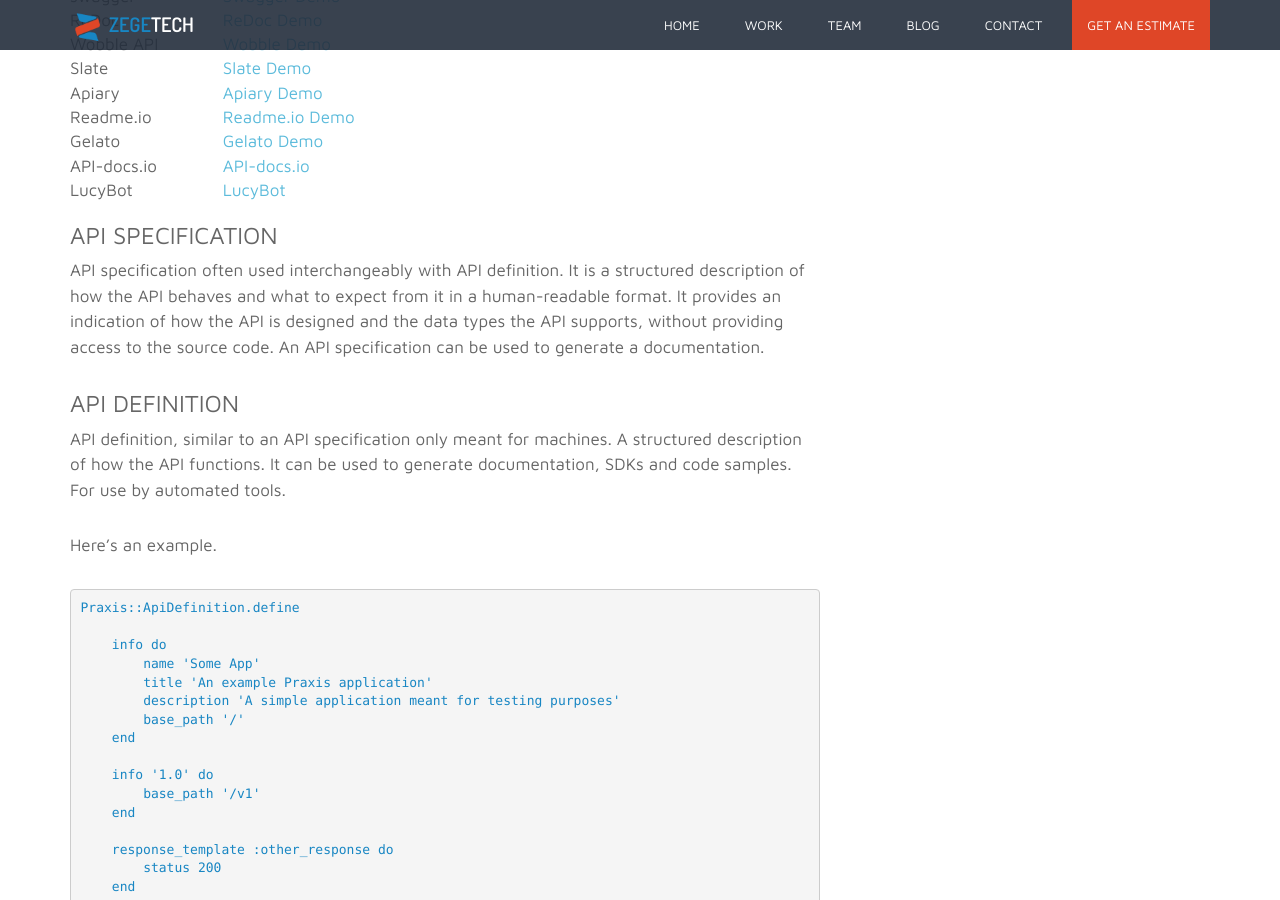
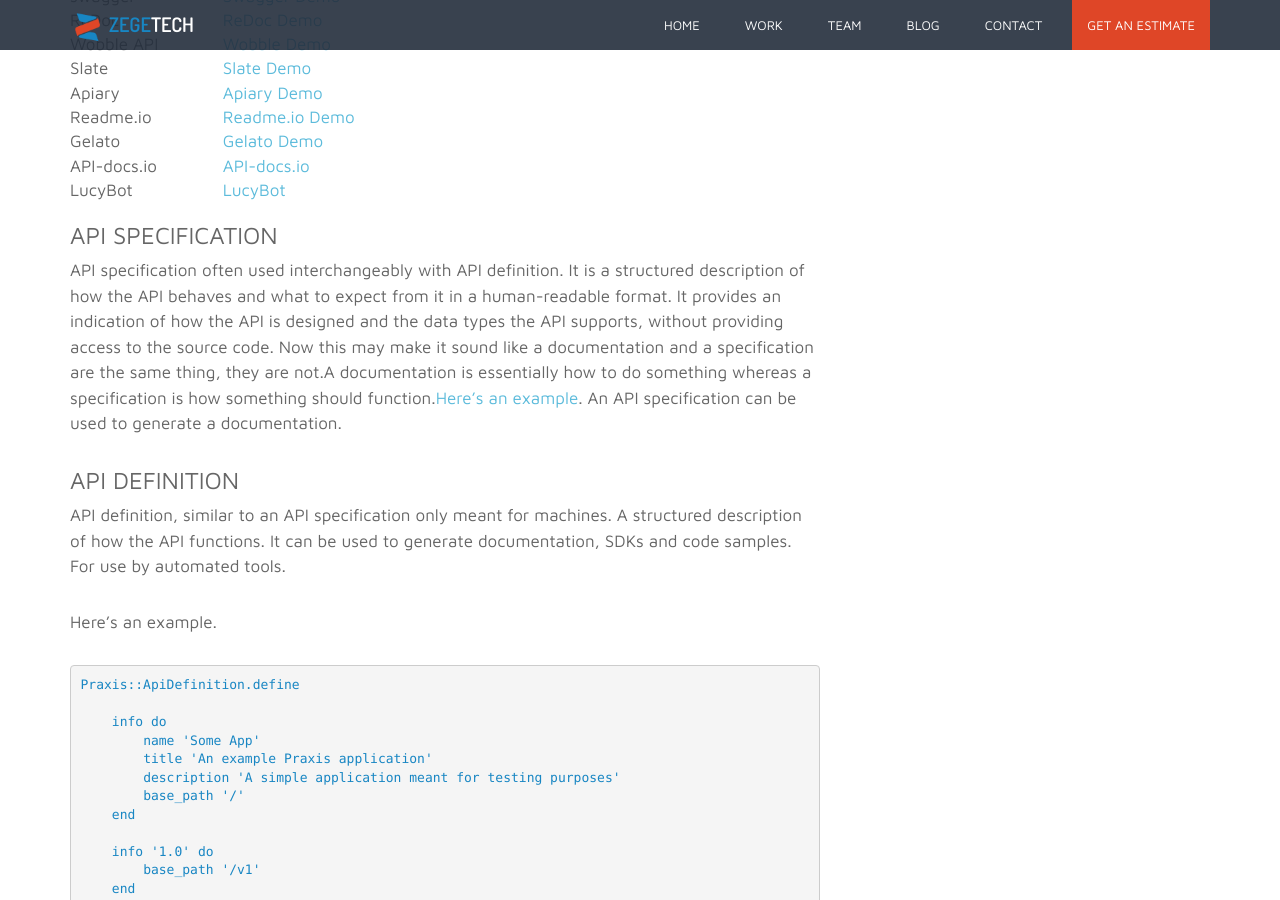
Before and after one commit to zegetech/zegetech.github.io, a Jekyll site: the page built from _posts/2018-12-08-api-dive.md, in a window 1280 px wide and 900 px high, scrolled down 3125 px. Built offline with Jekyll 4.4.1, drawn with Linux system fonts in a browser that asks for light colours.

Commit message:
Update post

````diff
--- a/_posts/2018-12-08-api-dive.md
+++ b/_posts/2018-12-08-api-dive.md
@@ -104,6 +104,7 @@
 
 ### API SPECIFICATION
 API specification often used interchangeably with API definition. It is a structured description of how the API behaves and what to expect from it in a human-readable format. It provides an indication of how the API is designed and the data types the API supports, without providing access to the source code.
+Now this may make it sound like a documentation and a specification are the same thing, they are not.A documentation is essentially how to do something whereas a specification is how something should function.[Here's an example](https://swagger.io/specification/).
 An API specification can be used to generate a documentation.
 
 
@@ -141,7 +142,7 @@
 ```
 
 ### API TESTING.
- API testing as [defined by wikipedia](https://en.wikipedia.org/wiki/API_testing)is a type of software testing that involves testing application programming interfaces (APIs) directly and as part of integration testing to determine if they meet expectations for functionality, reliability, performance, and security.
+API testing as [defined by wikipedia](https://en.wikipedia.org/wiki/API_testing)is a type of software testing that involves testing application programming interfaces (APIs) directly and as part of integration testing to determine if they meet expectations for functionality, reliability, performance, and security.
 
 Here's a list of some common API testing tools.
 1. [SoapUI](https://www.soapui.org/)
````
